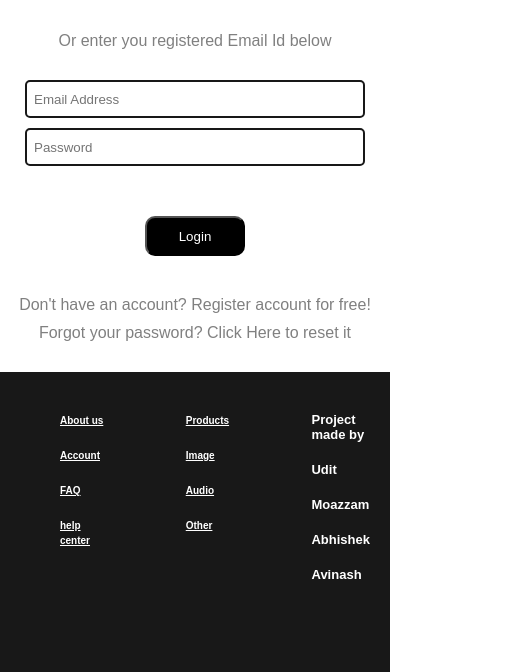
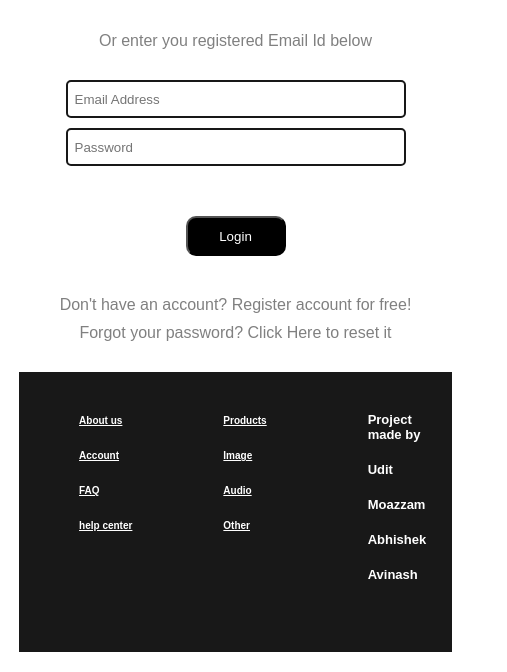
Before and after one commit to UditAnand85/Deep-fake-detector-UI, a plain HTML site: page index2.html in a window 390 px wide. Shown: the part 374-1046 px from the top of the page, 507 px wide, since content can reach past the window. Drawn offline with Linux system fonts and the light colour scheme.

Commit message:
Update style.css

```diff
--- a/style.css
+++ b/style.css
@@ -509,6 +509,7 @@ li{
         }
         nav{
             gap:40px;
+            width:487px;
 
         }
         .images{
@@ -525,6 +526,8 @@ li{
             bottom:553px;
             margin-bottom:0px
         }
+
+
     }
     @media only screen and (max-width:800px){
         #h1{
@@ -561,12 +564,13 @@ li{
             position: relative;
             bottom:530px;
 
+
         }
         .whitespace{
             display:hidden;
         }
     }
-    @media only screen and (max-width:350px){
+    @media only screen and (max-width:450px){
         .home{
             font-size:7px;
 
@@ -584,7 +588,11 @@ li{
             gap:1px;
         }
         footer{
-            height:150px;
-            width:100vw;
+            height:280px;
+            width:111vw;
         }
-    }
+        body{
+            height:123px;
+            width:471px;
+        }
+        }
```
